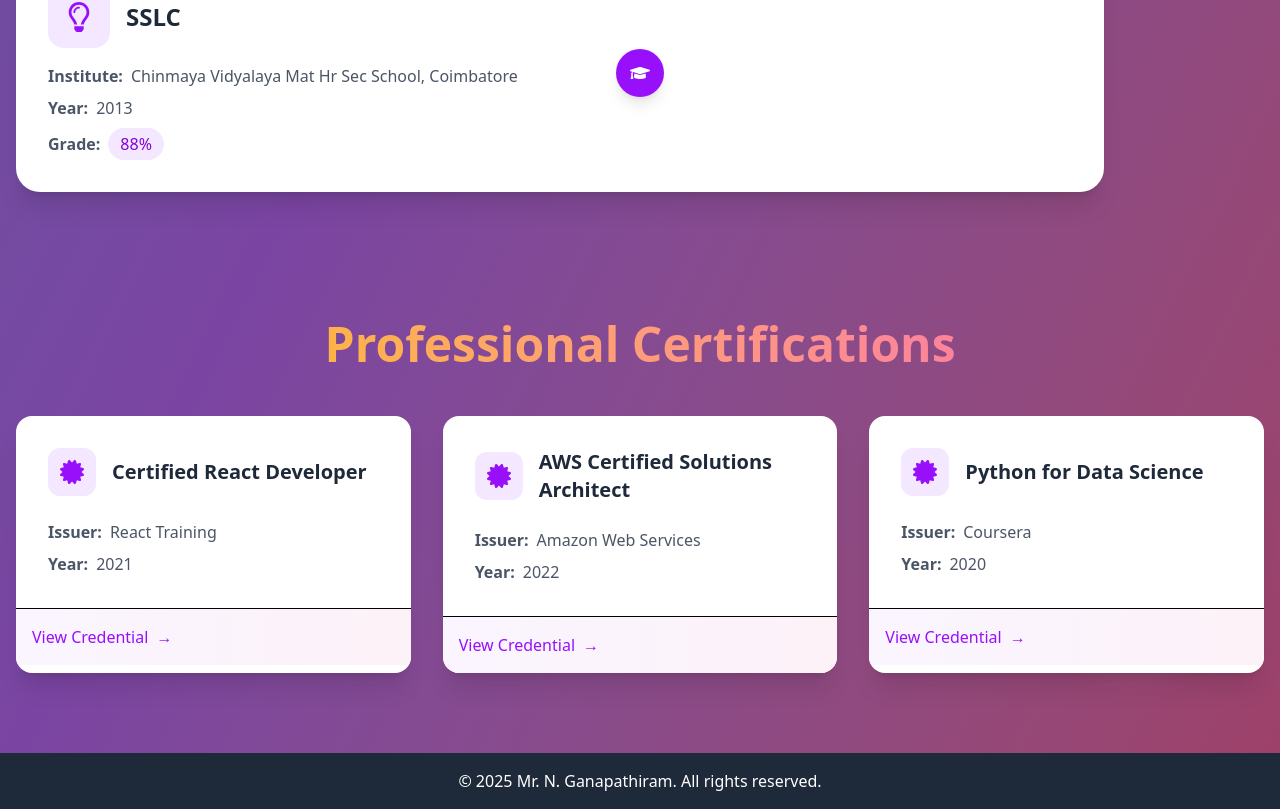
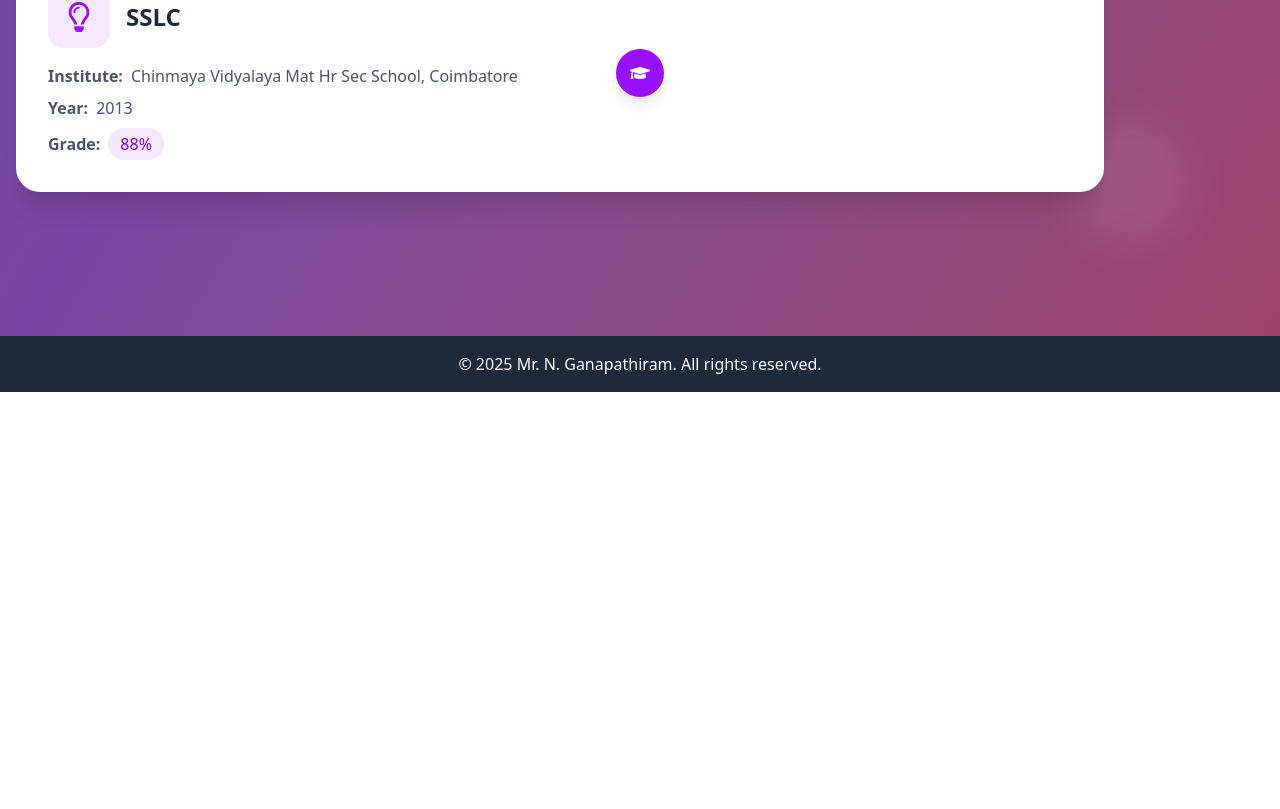
Before and after one commit to syedalim1/FinalganapathySirPotfolio, a React (Vite) app: page /education in a window 1280 px wide. Shown: the part 1798-2607 px from the top of the page. After the commit the page ends 2190 px from the top, so only its background shows below. Built offline with nearby package versions, Linux system fonts and the light colour scheme.

Commit message:
Update Education. removed Professional Certifications

```diff
--- a/src/components/Education.jsx
+++ b/src/components/Education.jsx
@@ -49,23 +49,6 @@
   },
 ];
 
-const certifications = [
-  {
-    title: "Certified React Developer",
-    issuer: "React Training",
-    year: "2021",
-  },
-  {
-    title: "AWS Certified Solutions Architect",
-    issuer: "Amazon Web Services",
-    year: "2022",
-  },
-  {
-    title: "Python for Data Science",
-    issuer: "Coursera",
-    year: "2020",
-  },
-];
 
 const fadeIn = {
   hidden: { opacity: 0, y: 50 },
@@ -248,68 +231,11 @@
           ))}
         </motion.div>
 
-        {/* Certifications Section */}
-        <motion.div
-          className="mt-32"
-          initial={{ opacity: 0 }}
-          animate={{ opacity: 1 }}
-          transition={{ delay: 0.5 }}
-        >
-          <h3 className="text-5xl font-bold mb-12 text-center bg-gradient-to-r from-yellow-400 to-pink-400 bg-clip-text text-transparent">
-            Professional Certifications
-          </h3>
 
-          <div className="grid grid-cols-1 md:grid-cols-2 lg:grid-cols-3 gap-8">
-            {certifications.map((cert, index) => (
-              <motion.div
-                key={index}
-                className="bg-white rounded-2xl shadow-xl overflow-hidden group"
-                whileHover="hover"
-                initial={{ opacity: 0, scale: 0.9 }}
-                animate={{ opacity: 1, scale: 1 }}
-                transition={{ delay: index * 0.1 }}
-                variants={{
-                  hover: {
-                    y: -10,
-                    boxShadow: "0 20px 40px -10px rgba(0, 0, 0, 0.15)",
-                  },
-                }}
-              >
-                <div className="p-8">
-                  <div className="mb-6 flex items-center gap-4">
-                    <div className="p-3 bg-purple-100 rounded-xl">
-                      <FaCertificate className="text-2xl text-purple-600" />
-                    </div>
-                    <h4 className="text-xl font-bold text-gray-800">
-                      {cert.title}
-                    </h4>
-                  </div>
-                  <div className="space-y-2 text-gray-600">
-                    <p className="flex items-center gap-2">
-                      <span className="font-semibold">Issuer:</span>
-                      {cert.issuer}
-                    </p>
-                    <p className="flex items-center gap-2">
-                      <span className="font-semibold">Year:</span>
-                      {cert.year}
-                    </p>
-                  </div>
-                </div>
-                <div className="bg-gradient-to-r from-purple-50 to-pink-50 p-4 border-t">
-                  <button className="flex items-center gap-2 text-purple-600 hover:text-purple-700 transition-colors">
-                    <span>View Credential</span>
-                    <motion.span
-                      animate={{ x: [0, 5, 0] }}
-                      transition={{ duration: 1.5, repeat: Infinity }}
-                    >
-                      →
-                    </motion.span>
-                  </button>
-                </div>
-              </motion.div>
-            ))}
-          </div>
-        </motion.div>
+
+
+
+
       </div>
     </section>
   );
```
